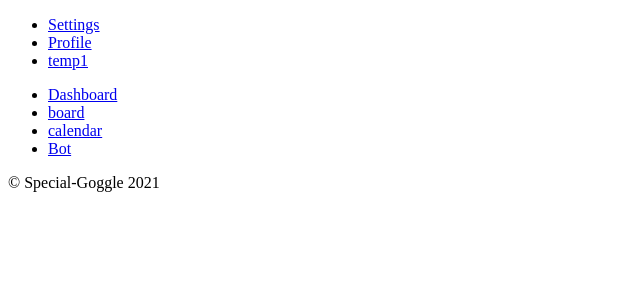
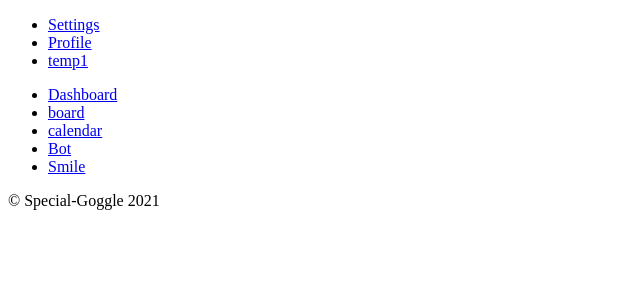
Before and after one commit to grandff/special-goggles, a React (Create React App) app in the folder special-goggles/: page / in a window 1280 px wide. Shown: the top 300 px of the page, without its empty margins (0-640 px from the left). Built offline with nearby package versions, Linux system fonts and the light colour scheme; no server answers; sample sign-in values are in the browser's storage.

Commit message:
tensorflow and smile first

```diff
--- a/special-goggles/package.json
+++ b/special-goggles/package.json
@@ -4,6 +4,8 @@
   "private": true,
   "dependencies": {
     "@ckeditor/ckeditor5-react": "^3.0.0",
+    "@tensorflow-models/toxicity": "^1.2.2",
+    "@tensorflow/tfjs": "^3.0.0",
     "@testing-library/jest-dom": "^5.11.4",
     "@testing-library/react": "^11.1.0",
     "@testing-library/user-event": "^12.1.10",
--- a/special-goggles/src/components/common/Navigation.js
+++ b/special-goggles/src/components/common/Navigation.js
@@ -17,6 +17,9 @@ const Navigation = ({userObj}) => {
                 <li>
                     <Link to ="/bot">Bot</Link>
                 </li>
+                <li>
+                    <Link to ="/smile">Smile</Link>
+                </li>
             </ul>
         </nav>
     );
--- a/special-goggles/src/components/common/Router.js
+++ b/special-goggles/src/components/common/Router.js
@@ -3,6 +3,7 @@ import Board from "components/board/Board";
 import BoardForm from "components/board/BoardForm";
 import BoardView from "components/board/BoardView";
 import Chatbot from "components/chat/Chatbot";
+import Smile from "components/smile/Smile";
 import React from "react";
 import {HashRouter as Router, Route, Switch} from "react-router-dom";
 import Home from "routes/Home";
@@ -39,6 +40,9 @@ const AppRouter = ({isLoggedIn, userObj}) => {
                         <Route exact path = "/bot">
                             <Chatbot userObj={userObj} />
                         </Route>
+                        <Route exact path = "/smile">
+                            <Smile userObj={userObj} />
+                        </Route>
                     </div>
                 ):(
                     <Route exact path = "/">
--- /dev/null
+++ b/special-goggles/src/components/smile/Smile.js
@@ -0,0 +1,22 @@
+import React from "react";
+import * as tf from "@tensorflow/tfjs";
+import * as toxicity from '@tensorflow-models/toxicity';
+
+const Smile = ({userObj}) => {
+    const threshold = 0.9;          // The minimum prediction confidence.
+    let model, labels;
+
+    // Load the model
+    toxicity.load(threshold).then(model => {
+
+    });
+
+
+    return(
+        <div>
+            <h1>Smile</h1>
+        </div>
+    );
+}
+
+export default Smile;
```
Also changed, not shown: 2 other files (tests, documents, lock files or other folders).
